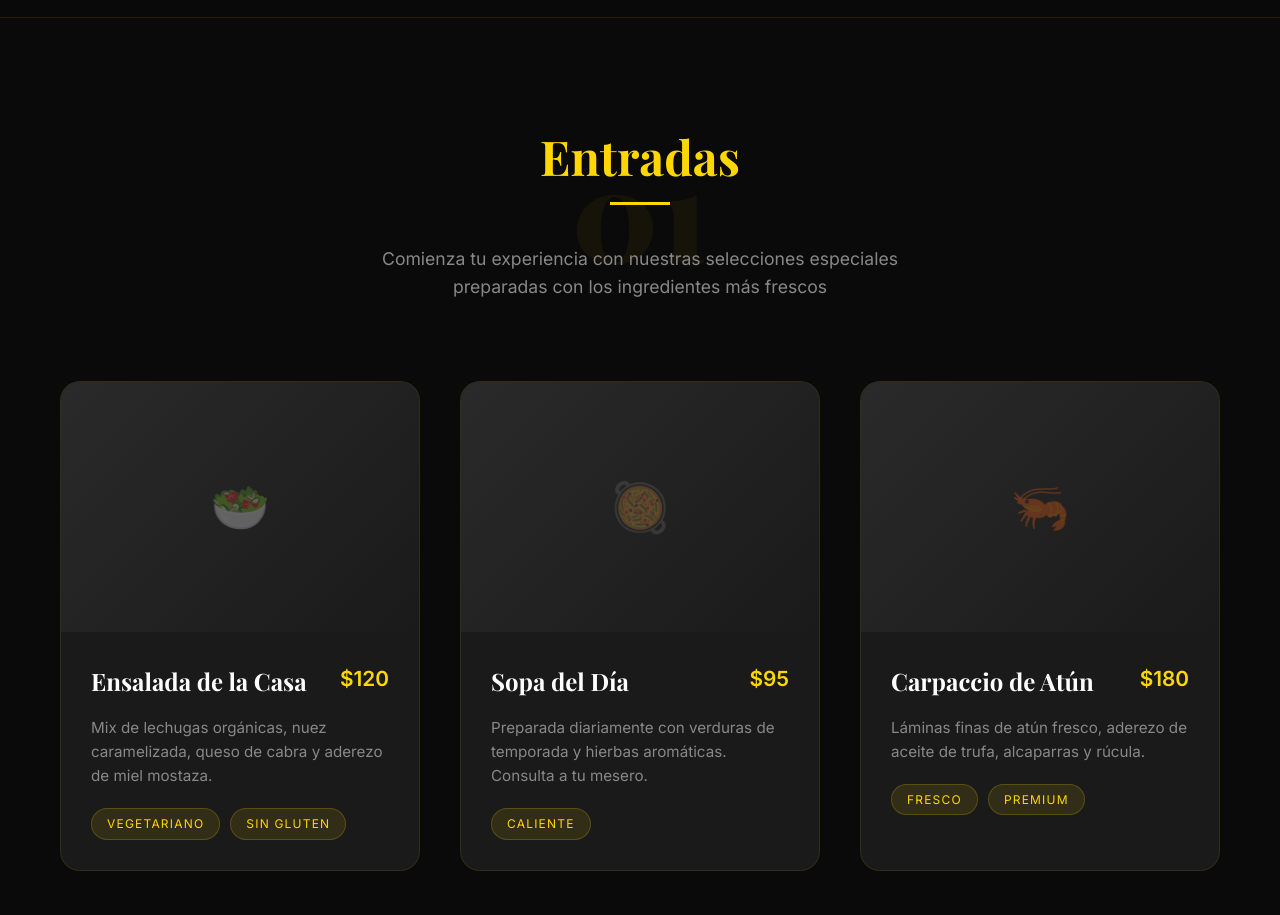
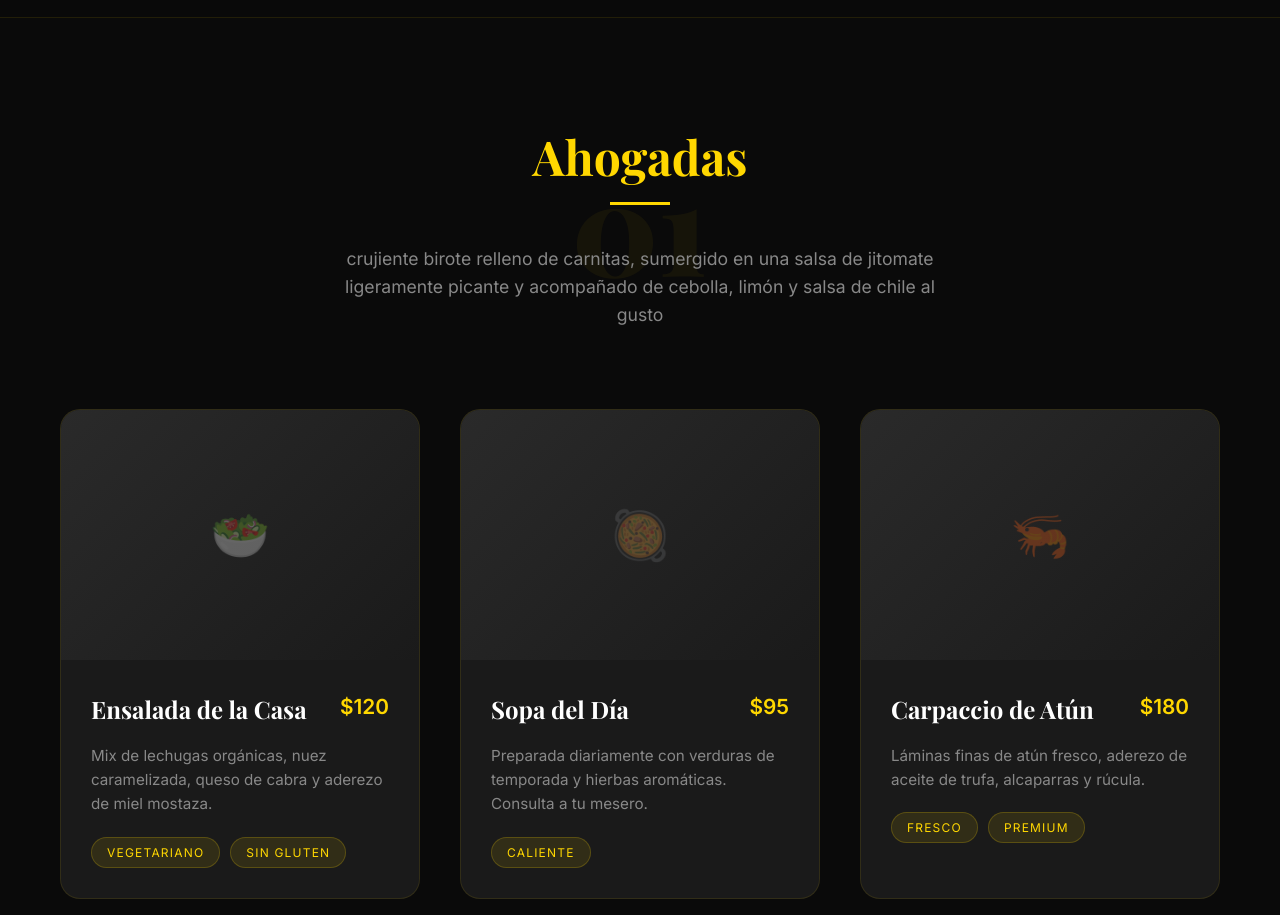
Before and after one commit to cookinglikedan-stack/Dogos-Julio-s, a plain HTML site: page index.html in a window 1280 px wide. Shown: the part 866-1781 px from the top of the page. Drawn offline with nearby package versions, Linux system fonts and the light colour scheme.

Commit message:
Update index.html

```diff
--- a/index.html
+++ b/index.html
@@ -543,12 +543,12 @@
         </div>
     </nav>
 
-    <!-- Entradas -->
-    <section id="entradas" class="section">
+    <!-- Ahogadas -->
+    <section id="Ahogadas" class="section">
         <div class="section-header fade-in">
             <span class="section-number">01</span>
-            <h2 class="section-title">Entradas</h2>
-            <p class="section-desc">Comienza tu experiencia con nuestras selecciones especiales preparadas con los ingredientes más frescos</p>
+            <h2 class="section-title">Ahogadas</h2>
+            <p class="section-desc">crujiente birote relleno de carnitas, sumergido en una salsa de jitomate ligeramente picante y acompañado de cebolla, limón y salsa de chile al gusto</p>
         </div>
 
         <div class="menu-grid">
```
